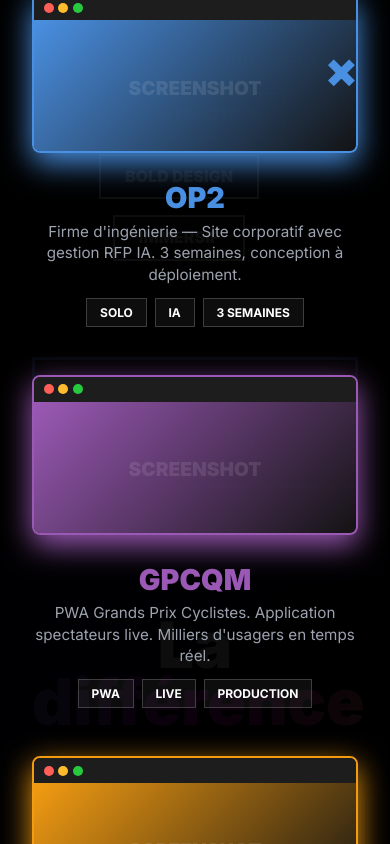
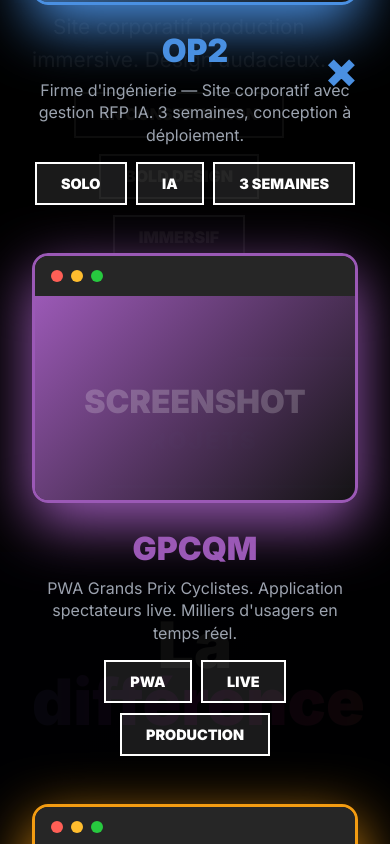
Before and after one commit to pierremichaudpm/studiomicho, a Next.js app: page / in a window 390 px wide. Both pictures are taken after a click on the button "PLUS DE PROJETS". Shown: the part 4045-4889 px from the top of the page. Built offline with nearby package versions, Linux system fonts and the light colour scheme.

Commit message:
Fix modal browser card ratio and overlay
- Increased height from 180px to 300px for better proportion
- Thicker borders (2px to 3px) and stronger shadows
- Larger browser dots and content area
- Better text sizing and tag styling
- Updated responsive heights

```diff
--- a/app/globals.css
+++ b/app/globals.css
@@ -222,11 +222,11 @@ section {
 /* Modal browser responsive styles */
 @media (max-width: 968px) {
     .modal-browser .browser-window {
-        height: 160px !important;
+        height: 250px !important;
     }
 
     .modal-browser .browser-content {
-        height: 135px !important;
+        height: 210px !important;
     }
 
     .modal-browser .browser-info {
--- a/components/Modal.tsx
+++ b/components/Modal.tsx
@@ -20,21 +20,21 @@ const projects: Project[] = [
     description:
       "Firme d'ingénierie — Site corporatif avec gestion RFP IA. 3 semaines, conception à déploiement.",
     tags: ["Solo", "IA", "3 Semaines"],
-    color: "#4A90E2", // cyan
+    color: "#4A90E2",
   },
   {
     name: "GPCQM",
     description:
       "PWA Grands Prix Cyclistes. Application spectateurs live. Milliers d'usagers en temps réel.",
     tags: ["PWA", "Live", "Production"],
-    color: "#9B59B6", // magenta
+    color: "#9B59B6",
   },
   {
     name: "GROUPE TONIC",
     description:
       "Site corporatif complet. Construction solo avec IA. Livraison express en temps record.",
     tags: ["Corporate", "Express", "Déployé"],
-    color: "#F39C12", // yellow
+    color: "#F39C12",
   },
 ];
 
@@ -161,30 +161,30 @@ const Modal: React.FC<ModalProps> = ({ isOpen, onClose }) => {
                 className="browser-window"
                 style={{
                   background: "rgba(20, 20, 20, 0.9)",
-                  border: `2px solid ${project.color}`,
-                  borderRadius: "0.5rem",
+                  border: `3px solid ${project.color}`,
+                  borderRadius: "1rem",
                   overflow: "hidden",
-                  boxShadow: `0 10px 30px ${project.color.replace(")", ", 0.15)").replace("rgb", "rgba")}`,
+                  boxShadow: `0 20px 60px ${project.color.replace(")", ", 0.3)").replace("rgb", "rgba")}`,
                   position: "relative",
-                  height: "180px",
+                  height: "300px",
                 }}
               >
                 <div
                   className="browser-bar"
                   style={{
-                    height: "25px",
-                    background: "rgba(30, 30, 30, 0.9)",
+                    height: "40px",
+                    background: "rgba(40, 40, 40, 0.95)",
                     display: "flex",
                     alignItems: "center",
-                    padding: "0 0.6rem",
-                    gap: "0.3rem",
+                    padding: "0 1rem",
+                    gap: "0.5rem",
                   }}
                 >
                   <div
                     className="browser-dot dot-red"
                     style={{
-                      width: "10px",
-                      height: "10px",
+                      width: "12px",
+                      height: "12px",
                       borderRadius: "50%",
                       background: "#FF5F56",
                     }}
@@ -192,8 +192,8 @@ const Modal: React.FC<ModalProps> = ({ isOpen, onClose }) => {
                   <div
                     className="browser-dot dot-yellow"
                     style={{
-                      width: "10px",
-                      height: "10px",
+                      width: "12px",
+                      height: "12px",
                       borderRadius: "50%",
                       background: "#FFBD2E",
                     }}
@@ -201,8 +201,8 @@ const Modal: React.FC<ModalProps> = ({ isOpen, onClose }) => {
                   <div
                     className="browser-dot dot-green"
                     style={{
-                      width: "10px",
-                      height: "10px",
+                      width: "12px",
+                      height: "12px",
                       borderRadius: "50%",
                       background: "#27C93F",
                     }}
@@ -211,21 +211,21 @@ const Modal: React.FC<ModalProps> = ({ isOpen, onClose }) => {
                 <div
                   className="browser-content"
                   style={{
-                    height: "155px",
-                    background: `linear-gradient(135deg, ${project.color.replace(")", ", 0.08)").replace("rgb", "rgba")}, transparent)`,
+                    height: "260px",
+                    background: `linear-gradient(135deg, ${project.color.replace(")", ", 0.15)").replace("rgb", "rgba")}, transparent)`,
                     display: "flex",
                     alignItems: "center",
                     justifyContent: "center",
-                    padding: "1rem",
+                    padding: "2rem",
                     position: "relative",
                   }}
                 >
                   <div
                     style={{
                       position: "absolute",
-                      fontSize: "1.2rem",
+                      fontSize: "2rem",
                       fontWeight: 900,
-                      opacity: 0.1,
+                      opacity: 0.2,
                     }}
                   >
                     SCREENSHOT
@@ -244,10 +244,10 @@ const Modal: React.FC<ModalProps> = ({ isOpen, onClose }) => {
                 <div
                   className="browser-name"
                   style={{
-                    fontSize: "clamp(1.8rem, 3vw, 2.5rem)",
+                    fontSize: "clamp(2rem, 4vw, 3rem)",
                     fontWeight: 900,
                     lineHeight: 0.9,
-                    marginBottom: "0.6rem",
+                    marginBottom: "0.8rem",
                     color: project.color,
                   }}
                 >
@@ -256,9 +256,9 @@ const Modal: React.FC<ModalProps> = ({ isOpen, onClose }) => {
                 <div
                   className="browser-desc"
                   style={{
-                    fontSize: "0.95rem",
+                    fontSize: "1rem",
                     color: "var(--gray)",
-                    marginBottom: "0.8rem",
+                    marginBottom: "1rem",
                     lineHeight: 1.4,
                   }}
                 >
@@ -268,7 +268,7 @@ const Modal: React.FC<ModalProps> = ({ isOpen, onClose }) => {
                   className="browser-tags"
                   style={{
                     display: "flex",
-                    gap: "0.5rem",
+                    gap: "0.6rem",
                     justifyContent: "flex-start",
                     flexWrap: "wrap",
                   }}
@@ -278,11 +278,11 @@ const Modal: React.FC<ModalProps> = ({ isOpen, onClose }) => {
                       key={tagIndex}
                       className="browser-tag"
                       style={{
-                        background: "rgba(255, 255, 255, 0.05)",
-                        border: "1px solid rgba(255, 255, 255, 0.2)",
-                        padding: "0.25rem 0.8rem",
-                        fontWeight: 700,
-                        fontSize: "0.75rem",
+                        background: "rgba(255, 255, 255, 0.1)",
+                        border: "2px solid var(--white)",
+                        padding: "0.5rem 1.5rem",
+                        fontWeight: 900,
+                        fontSize: "0.9rem",
                         textTransform: "uppercase",
                       }}
                     >
```
